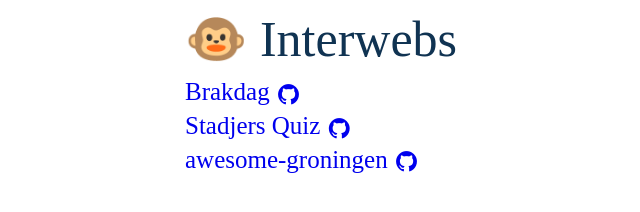
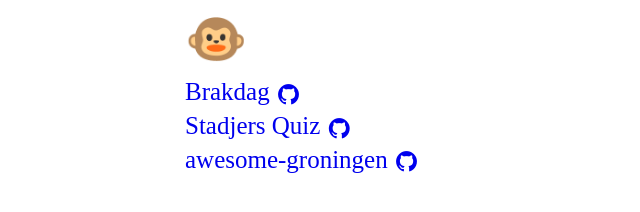
Before and after one commit to Ffyud/mijn-website, a plain HTML site: page index.html in a window 1280 px wide. Shown: the whole page, without its empty margins (115-755 px from the left). Drawn offline with Linux system fonts and the light colour scheme.

Commit message:
wat neerzetten

```diff
--- a/index.html
+++ b/index.html
@@ -10,7 +10,7 @@
 	<body>
 		<div class="wrap">
 			<div class="container">
-				<div class="monkey">&#128053; Interwebs</div>
+				<div class="monkey">&#128053;</div>
 				<ul>
 					<li><a href="https://brakdag.nl">Brakdag</a> <a href="https://github.com/Ffyud/brakdag-react"><i class="ri-github-fill"></i></a></li>
 					<li><a href="https://brakdag.nl/stadjers-quiz">Stadjers Quiz</a> <a href="https://github.com/Ffyud/stadjers-quiz"><i class="ri-github-fill"></i></a></li>
```
